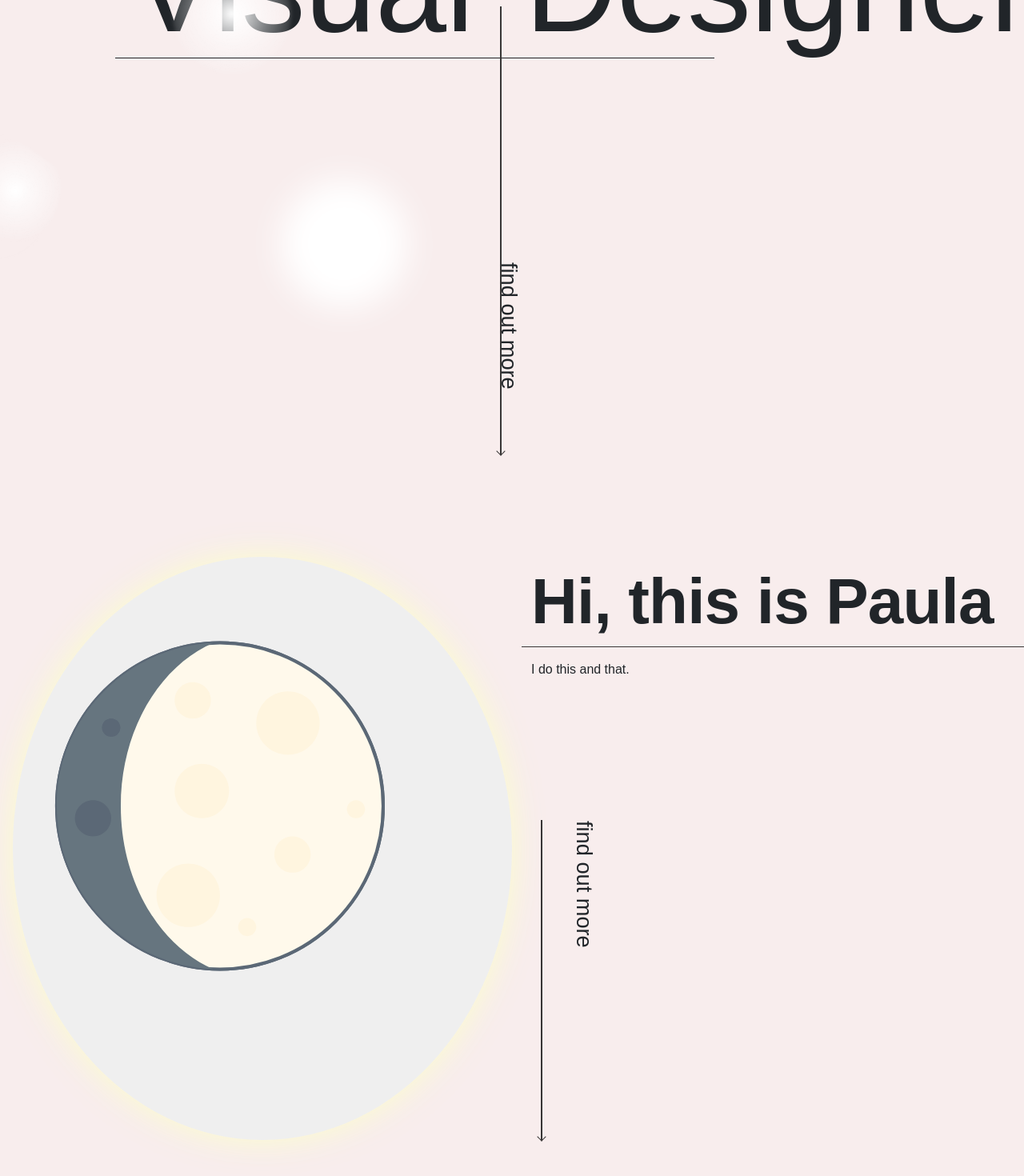
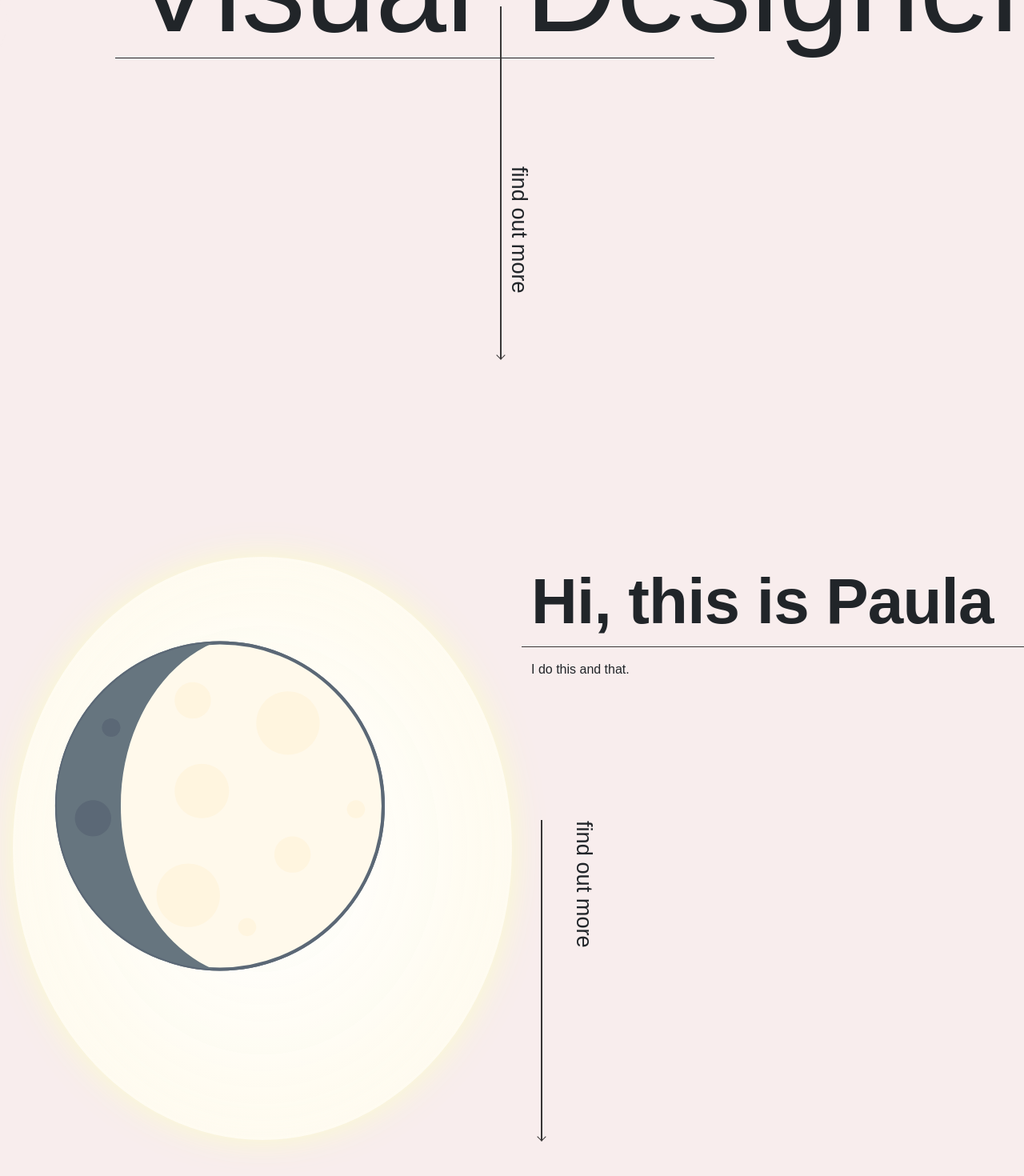
Before and after one commit to prrr17/_PORTFOLIO, a Next.js app: page / in a window 1280 px wide. Shown: the part 420-1890 px from the top of the page at 80% size. Built offline with nearby package versions, Linux system fonts and the light colour scheme; a web font is replaced by a local one.

Commit message:
fixed overeflow

```diff
--- a/pages/_document.js
+++ b/pages/_document.js
@@ -1,9 +1,11 @@
 import { Html, Head, Main, NextScript } from 'next/document';
+
 
 export default function Document() {
   return (
     <Html lang='eng'>
       <Head>
+        <meta name='viewport' content='width=device-width, initial-scale=1' />
         <link rel='preconnect' href='https://fonts.googleapis.com' />
         <link rel='preconnect' href='https://fonts.gstatic.com' crossOrigin />
         <link
@@ -12,7 +14,10 @@ export default function Document() {
         />
         <meta charSet='utf-8' />
       </Head>
-      <body className='bg-secondary'>
+      <body
+        className='bg-secondary'
+
+      >
         <Main />
         <NextScript />
       </body>
--- a/pages/index.js
+++ b/pages/index.js
@@ -73,7 +73,7 @@ export default function Home() {
             <div className='row pb-4'>
               <div className={utilStyles.findOutBox}>
                 <p
-                  className={`mt-n5 animate__animated animate__fadeInDown animate__delay-1s ${utilStyles.verticalText}`}
+                  className={`mt-n5 animate__animated animate__fadeInDown animate__delay-1.5s ${utilStyles.verticalText}`}
                 >
                   find out more
                 </p>{' '}
--- a/styles/global.scss
+++ b/styles/global.scss
@@ -20,14 +20,12 @@ body {
   padding: 0;
   margin: 0;
   line-height: 1.6;
-  /* font-family: var(--font-text); */
   font-size: 18px;
   color: var(--font-color-dark);
+  overflow-x: hidden;
+  padding-top: 60px !important;
 
-  padding-top: 60px !important;
-}
-@media (max-width: 979px) {
-  body {
+  @media (max-width: 979px) {
     padding-top: 0px; /* necessary? */
   }
 }
--- a/styles/utils.module.scss
+++ b/styles/utils.module.scss
@@ -3,7 +3,9 @@ $breakpoint-iPadMini: 768px;
 $breakpoint-iPhone12: 390px;
 $breakpoint-iPadV: 820px;
 $breakpoint-iPadH: 1180px;
+$breakpoint-NestHubMax: 1280px;
 $breakpoint-MacBook13: 1920px;
+
 
 .allPages {
   margin-top: 6rem;
@@ -94,65 +96,18 @@ $breakpoint-MacBook13: 1920px;
 }
 
 /* LANDING PAGE */
-
-/* HOME PAGE */
-.bigMoon {
-  filter: drop-shadow(0 0 20px rgba(252, 255, 200, 0.9));
-  background: radial-gradient( rgba(255, 249, 235, 0.9));
-  position: absolute;
-  top: 0; bottom: 0; left: 0; right: 0;
-}
-
-.bigMoon:hover {
-  filter: drop-shadow(0 0 5rem white);
-  background: radial-gradient(white, rgba(255, 255, 255, 0) 75%);
-  opacity: 0.7;
-}
-
-/*FIND ME*/
-/*SM ICONS*/
-.iconContainer {
-  width: inherit;
-  height: auto;
-}
-
-.icon {
-  width: 5rem;
-  height: auto;
-  align-items: center;
-  justify-content: flex-end;
-  transform: scale(0.6);
-  margin: -1rem;
-  padding-bottom: 0.25em;
-}
-
-.icon:nth-child(2) {
-  display: none;
-}
-
-.iconContainer:hover .icon:nth-child(1) {
-  display: none;
-}
-
-.iconContainer:hover .icon:nth-child(2) {
-  display: block;
-}
-
 //START PAGE
 
 //do this
 .uxWord {
   @media (min-width: $breakpoint-iPhone12) {
     left: 2%;
- ;
   }
   @media (min-width: $breakpoint-iPadMini) {
     left: 45%;
-;
   }
   @media (min-width: $breakpoint-MacBook13) {
     left: 48%;
-;
   }
 }
 
@@ -167,20 +122,22 @@ $breakpoint-MacBook13: 1920px;
   }
 }
 
+.lineVertical,
+.lineVertical2 {
+  width: 2px;
+  background: var(--font-color-dark);
+}
+
 .lineVertical {
-  width: 2px;
-  height: 70vh;
+  height: 55vh;
   margin-left: 20px;
   margin-top: 35px;
   top: 4px;
   float: left;
-  background: var(--font-color-dark);
 }
 
 .lineVertical2 {
-  width: 2px;
   height: 50vh;
-  background: var(--font-color-dark);
   top: 20vh;
 }
 
@@ -224,8 +181,12 @@ $breakpoint-MacBook13: 1920px;
     left: 45%;
     margin-top: -30vh;
   }
+  @media (min-width: $breakpoint-NestHubMax) {
+    left: 46%;
+    margin-top: -30vh;
+  }
   @media (min-width: $breakpoint-MacBook13) {
-    left: 48%;
+    left: 47%;
     margin-top: -17vh;
   }
 }
@@ -240,6 +201,54 @@ $breakpoint-MacBook13: 1920px;
 }
 
 /* Redo arrows with media queries */
+
+/* HOME PAGE */
+.bigMoon {
+  filter: drop-shadow(0 0 20px rgba(252, 255, 200, 0.9));
+  background: radial-gradient(white, rgba(255, 249, 235, 0.9));
+  position: absolute;
+  top: 0;
+  bottom: 0;
+  left: 0;
+  right: 0;
+}
+
+.bigMoon:hover {
+  filter: drop-shadow(0 0 5rem white);
+  background: radial-gradient(white, rgba(255, 255, 255, 0) 75%);
+  opacity: 0.7;
+}
+
+/*FIND ME*/
+/*SM ICONS*/
+.iconContainer {
+  width: inherit;
+  height: auto;
+}
+
+.icon {
+  width: 5rem;
+  height: auto;
+  align-items: center;
+  justify-content: flex-end;
+  transform: scale(0.6);
+  margin: -1rem;
+  padding-bottom: 0.25em;
+}
+
+.icon:nth-child(2) {
+  display: none;
+}
+
+.iconContainer:hover .icon:nth-child(1) {
+  display: none;
+}
+
+.iconContainer:hover .icon:nth-child(2) {
+  display: block;
+}
+
+
 
 /* GO BACK */
 a.backChevron {
```
Also changed, not shown: pages/notes.md (+3 -1 lines).
